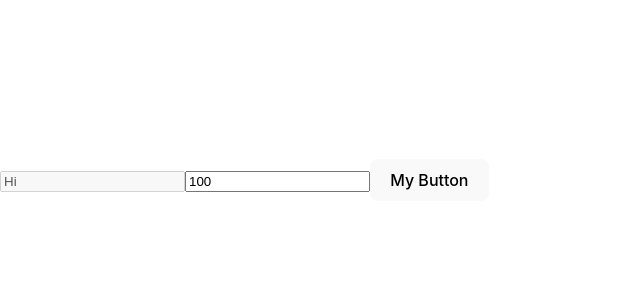
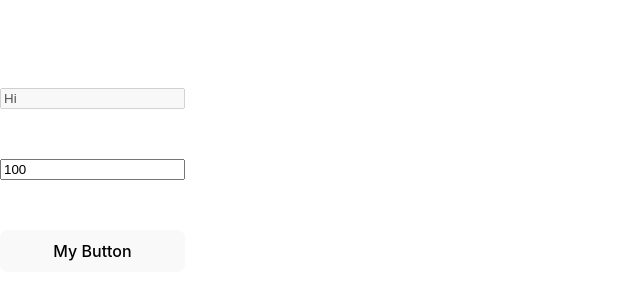
Before and after one commit to SSHari/deep-state, a React (Vite) app in the folder packages/deep-state-react/: page / in a window 1280 px wide. Shown: the part 220-520 px from the top of the page, without its empty margins (0-640 px from the left). Built offline with nearby package versions, Linux system fonts and the light colour scheme.

Commit message:
feat: 🎸 add a customizable form wrapper

```diff
--- a/packages/deep-state-react/src/demo.tsx
+++ b/packages/deep-state-react/src/demo.tsx
@@ -12,6 +12,9 @@ function NumberField(props: React.InputHTMLAttributes<HTMLInputElement>) {
 }
 
 const { FormProvider, buildProps, useFormProviderRef } = BuildDeepStateForm({
+  form: {
+    // defaultProps: { style: { display: 'flex', flexDirection: 'column' } },
+  },
   fields: {
     text: {
       component: TextField,
@@ -37,8 +40,14 @@ const { FormProvider, buildProps, useFormProviderRef } = BuildDeepStateForm({
   },
 });
 
+function FormWrapper(props: Record<'hi', string>) {
+  return <>HI</>;
+}
+
 const props = buildProps({
+  // form: { wrapper: FormWrapper },
   onChange: console.log,
+  onSubmit: console.log,
   fields: {
     fieldA: {
       type: 'text',
@@ -67,9 +76,16 @@ function App() {
 
   return (
     <FormProvider
+      style={{ display: 'flex', flexDirection: 'column', gap: 50 }}
+      form={
+        {
+          // props: { style: { display: 'flex', flexDirection: 'column', gap: 50 } },
+        }
+      }
       onChange={(values, props, changedKeys) => {
         console.log(values, props, changedKeys);
       }}
+      onSubmit={console.log}
       ref={deepStateRef}
       fields={{
         fieldA: {
--- a/packages/deep-state-react/src/index.tsx
+++ b/packages/deep-state-react/src/index.tsx
@@ -37,24 +37,34 @@ type DeepStateFormProviderProps<
   GraphTypes extends {
     [GraphKey in keyof GraphTypes]: keyof Collection;
   } = Record<string, keyof Collection>,
+  FormComponent extends (props: any) => JSX.Element = typeof DefaultFormWrapper,
 > = {
+  form?: { wrapper?: FormComponent };
   ref?: DeepStateFormProviderRef<DeepStateFormProviderProps['fields']>;
   children?: (config: {
     Field: React.FC<{ field: keyof GraphTypes }>;
   }) => React.ReactNode;
-  onChange: (
+  onChange?: (
     values: { [GraphKey in keyof GraphTypes]: any },
-    propss: {
-      [GraphKey in keyof GraphTypes]: InferFieldProps<
+    props: {
+      [GraphKey in keyof GraphTypes]: InferProps<
         Collection[GraphTypes[GraphKey]]
       >;
     },
     changedKeys: (keyof GraphTypes)[],
   ) => void;
+  onSubmit?: (
+    values: { [GraphKey in keyof GraphTypes]: any },
+    props: {
+      [GraphKey in keyof GraphTypes]: InferProps<
+        Collection[GraphTypes[GraphKey]]
+      >;
+    },
+  ) => void;
   fields: {
     [GraphKey in keyof GraphTypes]: {
       type: GraphTypes[GraphKey];
-      props?: InferFieldProps<Collection[GraphTypes[GraphKey]]>;
+      props?: InferProps<Collection[GraphTypes[GraphKey]]>;
       dependencies?: <
         Build extends <
           DependencyKeys extends Array<keyof GraphTypes>,
@@ -63,20 +73,18 @@ type DeepStateFormProviderProps<
           cond:
             | true
             | ((props: {
-                [DependencyKey in DependencyKeys[number]]: InferFieldProps<
+                [DependencyKey in DependencyKeys[number]]: InferProps<
                   Collection[GraphTypes[DependencyKey]]
                 >;
               }) => boolean);
           effects:
-            | RecursivePartial<
-                InferFieldProps<Collection[GraphTypes[GraphKey]]>
-              >
+            | RecursivePartial<InferProps<Collection[GraphTypes[GraphKey]]>>
             | ((props: {
-                [DependencyKey in DependencyKeys[number]]: InferFieldProps<
+                [DependencyKey in DependencyKeys[number]]: InferProps<
                   Collection[GraphTypes[DependencyKey]]
                 >;
               }) => RecursivePartial<
-                InferFieldProps<Collection[GraphTypes[GraphKey]]>
+                InferProps<Collection[GraphTypes[GraphKey]]>
               >);
         }) => typeof dependency,
       >(
@@ -88,7 +96,7 @@ type DeepStateFormProviderProps<
       }>;
     };
   };
-};
+} & Omit<InferProps<FormComponent>, 'children' | 'onChange' | 'onSubmit'>;
 
 type DeepStateFormProviderRef<Fields extends BaseFields> = React.ForwardedRef<{
   update: Store<Fields>['update'];
@@ -103,18 +111,27 @@ type DeepStateContextValue<Fields extends BaseFields> = {
 const DeepStateContext =
   createContext<DeepStateContextValue<BaseFields> | null>(null);
 
-type InferFieldProps<Field> = Field extends React.FC<infer Props>
-  ? Props
-  : never;
+type InferProps<Field> = Field extends React.FC<infer Props> ? Props : never;
 
-export function BuildDeepStateForm<Collection extends TypeCollection>(options: {
+function DefaultFormWrapper(props: React.FormHTMLAttributes<HTMLFormElement>) {
+  return <form {...props} />;
+}
+
+export function BuildDeepStateForm<
+  Collection extends TypeCollection,
+  FormComponent extends (props: any) => JSX.Element = typeof DefaultFormWrapper,
+>(options: {
+  form?: {
+    wrapper?: FormComponent;
+    defaultProps?: Omit<InferProps<FormComponent>, 'onChange' | 'onSubmit'>;
+  };
   fields: {
     [Type in keyof Collection]: {
       component: Collection[Type];
-      valueProp?: keyof InferFieldProps<Collection[Type]>;
+      valueProp?: keyof InferProps<Collection[Type]>;
       defaultProps?:
-        | InferFieldProps<Collection[Type]>
-        | BuildProps<InferFieldProps<Collection[Type]>>;
+        | InferProps<Collection[Type]>
+        | BuildProps<InferProps<Collection[Type]>>;
     };
   };
 }) {
@@ -146,19 +163,29 @@ export function BuildDeepStateForm<Collection extends TypeCollection>(options: {
 
   function DeepStateFormProvider<
     GraphTypes extends { [GraphKey in keyof GraphTypes]: keyof Collection },
+    FormComponentOverride extends (props: any) => JSX.Element = FormComponent,
   >(
-    props: DeepStateFormProviderProps<Collection, GraphTypes>,
+    props: DeepStateFormProviderProps<
+      Collection,
+      GraphTypes,
+      FormComponentOverride
+    >,
     ref: DeepStateFormProviderRef<
-      DeepStateFormProviderProps<Collection, GraphTypes>['fields']
+      DeepStateFormProviderProps<
+        Collection,
+        GraphTypes,
+        FormComponentOverride
+      >['fields']
     >,
   ) {
+    const { children, fields, form, onChange, onSubmit, ...formWrapperProps } =
+      props;
+
     const updateRef =
       useRef<(key: string, updater: Updater<any>) => void>(noop);
 
     const [contextValue] = useState<DeepStateContextValue<BaseFields>>(() => {
-      const keys = mapObj(
-        props.fields,
-        (field: BaseFields[string], fieldKey) => {
+      const keys = mapObj(fields, (field: BaseFields[string], fieldKey) => {
         let defaultProps: BaseFields[string]['props'] =
           options.fields[field.type]['defaultProps'];
 
@@ -170,18 +197,14 @@ export function BuildDeepStateForm<Collection extends TypeCollection>(options: {
 
         return {
           type: field.type as string,
-            data: merge(
-              defaultProps,
-              field.props,
-            ) as BaseConfigs[string]['data'],
+          data: merge(defaultProps, field.props) as BaseConfigs[string]['data'],
           dependencies:
             field.dependencies as BaseConfigs[string]['dependencies'],
         };
-        },
-      );
+      });
 
       const store = createStore({ keys });
-      const keyToTypeMap = mapObj(props.fields, (field: any) => field.type);
+      const keyToTypeMap = mapObj(fields, (field: any) => field.type);
 
       updateRef.current = store.update;
 
@@ -195,18 +218,21 @@ export function BuildDeepStateForm<Collection extends TypeCollection>(options: {
       buildOnChangeWrapper({
         initialData: contextValue.store.getSnapshot(),
         valueProps: mapObj(
-          props.fields,
+          fields,
           ({ type }: BaseFields[string]) =>
             (options.fields[type].valueProp ?? '') as string,
         ),
       }),
     );
     useEffect(
-      () => onChangeRef.current.updateOnChange(props.onChange as any),
-      [props.onChange],
+      () => onChangeRef.current.updateOnChange(onChange as any),
+      [onChange],
     );
 
     useEffect(() => {
+      // Don't subscribe to changes if there's no handler
+      if (!onChangeRef.current.isSet) return;
+
       return contextValue.store.subscribe(() => {
         onChangeRef.current.onChange(contextValue.store.getSnapshot());
       });
@@ -221,18 +247,55 @@ export function BuildDeepStateForm<Collection extends TypeCollection>(options: {
       [contextValue.store.reset, contextValue.store.update],
     );
 
+    const FormWrapper =
+      form?.wrapper ?? options.form?.wrapper ?? DefaultFormWrapper;
+
+    const formProps = {
+      ...options.form?.defaultProps,
+      ...formWrapperProps,
+    };
+
     return (
       <DeepStateContext.Provider value={contextValue}>
-        {props.children?.({
+        <FormWrapper
+          {...formProps}
+          onSubmit={(event) => {
+            event.preventDefault();
+            const formState = contextValue.store.getSnapshot();
+
+            const valueProps = mapObj(
+              fields,
+              ({ type }: BaseFields[string]) =>
+                (options.fields[type].valueProp ?? '') as string,
+            );
+
+            const values = mapObj(
+              formState,
+              (fieldData: any, fieldKey) =>
+                fieldData?.[valueProps[fieldKey]] ?? null,
+            );
+
+            onSubmit?.(values as any, formState as any);
+          }}
+        >
+          {children?.({
             Field: DeepStateField as React.FC<{ field: keyof GraphTypes }>,
           })}
+        </FormWrapper>
       </DeepStateContext.Provider>
     );
   }
 
   function buildProps<
     GraphTypes extends { [GraphKey in keyof GraphTypes]: keyof Collection },
-  >(props: DeepStateFormProviderProps<Collection, GraphTypes>) {
+    FormComponentOverride extends (props: any) => JSX.Element = FormComponent,
+  >(
+    props: DeepStateFormProviderProps<
+      Collection,
+      GraphTypes,
+      FormComponentOverride
+    >,
+  ) {
     return props;
   }
 
@@ -265,6 +328,7 @@ function buildOnChangeWrapper({
 }: BuildOnChangeWrapperOptions) {
   let onChange: DeepStateFormProviderProps['onChange'];
   let lastData = initialData;
+  let isSet = !!onChange;
 
   return {
     onChange(data: StoreSnapshot<BaseConfigs>) {
@@ -280,10 +344,14 @@ function buildOnChangeWrapper({
         (fieldData, fieldKey) => fieldData?.[valueProps[fieldKey]] ?? null,
       );
 
-      onChange(values, data, changedKeys);
+      onChange?.(values, data, changedKeys);
     },
     updateOnChange(newOnChange: DeepStateFormProviderProps['onChange']) {
       onChange = newOnChange;
+      isSet = !!onChange;
+    },
+    get isSet() {
+      return isSet;
     },
   };
 }
```
Lines whose indentation alone changed are shown as unchanged.
